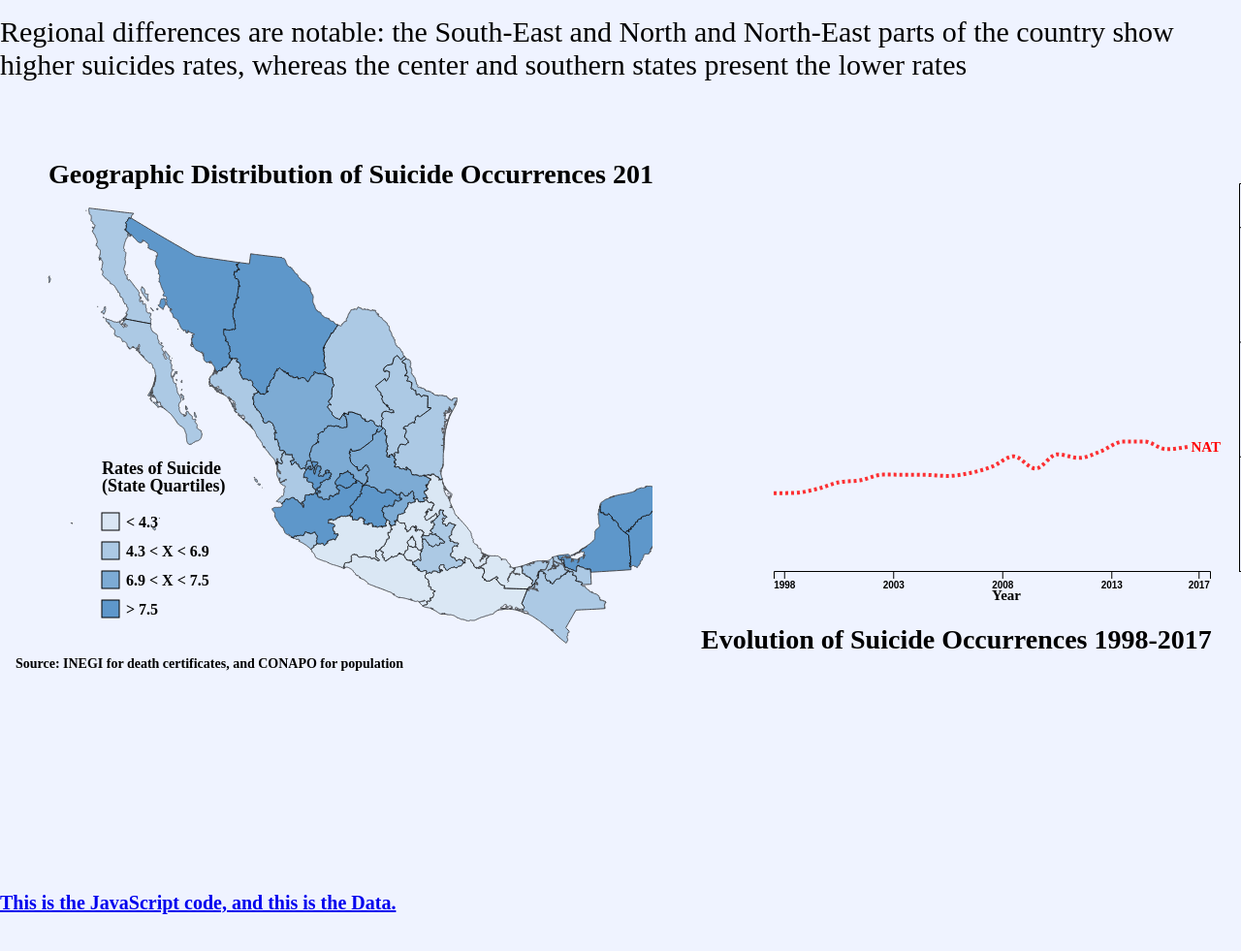
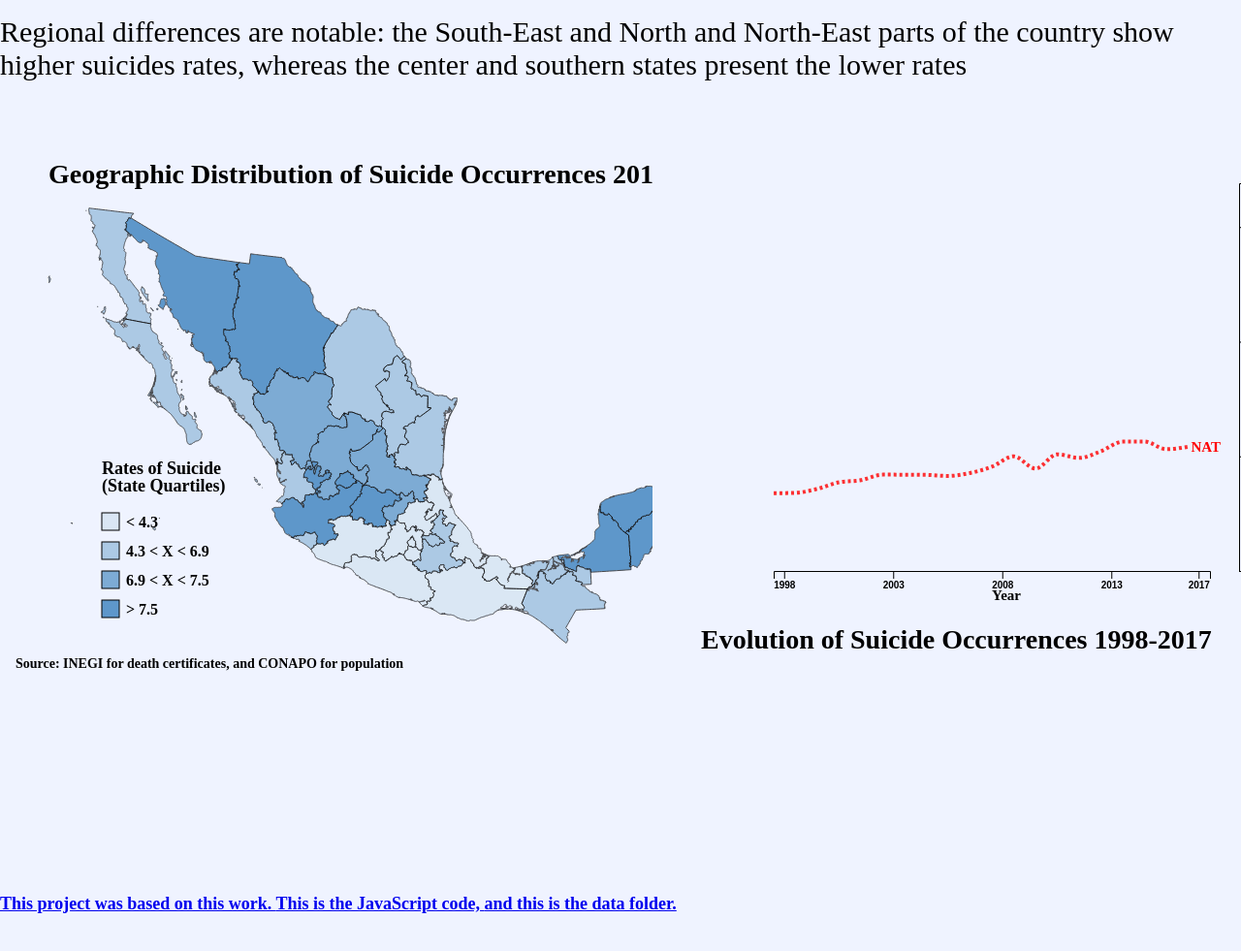
Before and after one commit to aleistermi/mortality_interactive_viz_mx, a website: page index.html in a window 1280 px wide. Shown: the part 121-1102 px from the top of the page at 97% size. Drawn offline with nearby package versions, Linux system fonts and the light colour scheme.

```diff
--- a/index.html
+++ b/index.html
@@ -45,10 +45,10 @@
   the country show higher suicides rates, whereas the center and southern states present the lower rates </h2>
 <h1 >
   <div class="main"></div>
-
+<a href="https://afsp.org/about-suicide/suicide-statistics/" style = "font-size:18px"> This project was based on this work. </a>
 </div>
-<a href="https://github.com/aleistermi/mortality_interactive_viz_mx/blob/master/index.js" style = "font-size:20px"> This is the JavaScript code, </a>
-<a href="https://github.com/aleistermi/mortality_interactive_viz_mx/tree/master/data" style = "font-size:20px"> and this is the Data. </a>
+<a href="https://github.com/aleistermi/mortality_interactive_viz_mx/blob/master/index.js" style = "font-size:18px"> This is the JavaScript code, </a>
+<a href="https://github.com/aleistermi/mortality_interactive_viz_mx/tree/master/data" style = "font-size:18px"> and this is the data folder. </a>
 
   <script src="https://d3js.org/d3.v5.js"></script>
 
```
